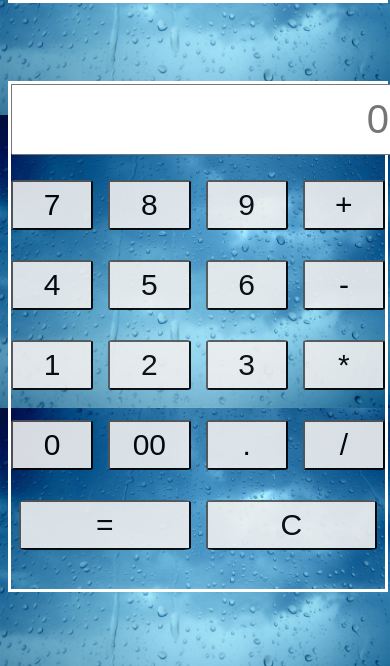
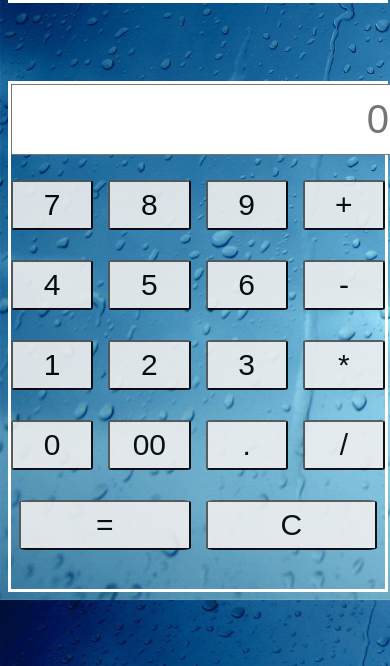
Before and after one commit to mateuszrosa/Calculator, a website: page index.html in a window 390 px wide. Shown: the part 178-844 px from the top of the page. Drawn offline with Linux system fonts and the light colour scheme.

Commit message:
changed background size

```diff
--- a/scss/main.scss
+++ b/scss/main.scss
@@ -2,9 +2,7 @@
 
 body {
   background-image: url('../images/Background.jpg');
-    @media (max-width: 425px) {
-      background-size: contain;
-    }
+  background-size: cover;
 }
 
 .head {
```
Also changed, not shown: css/main.css.
